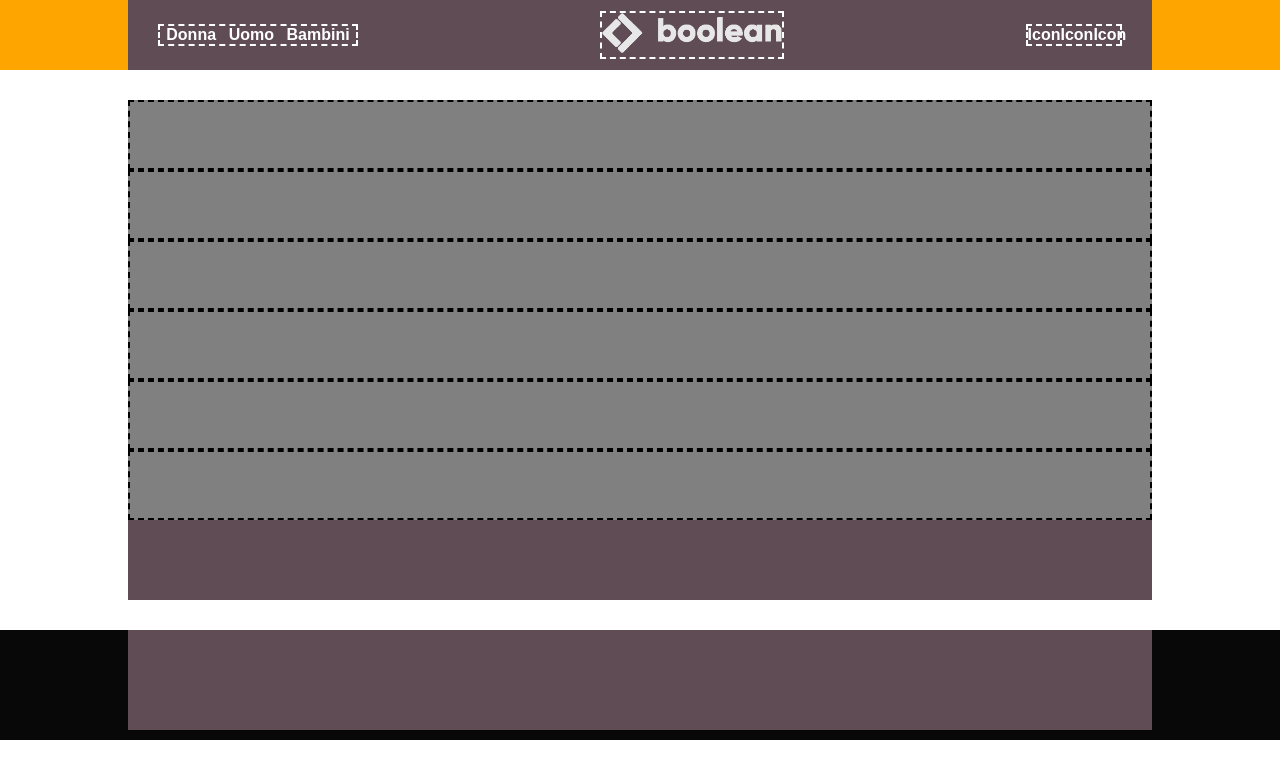
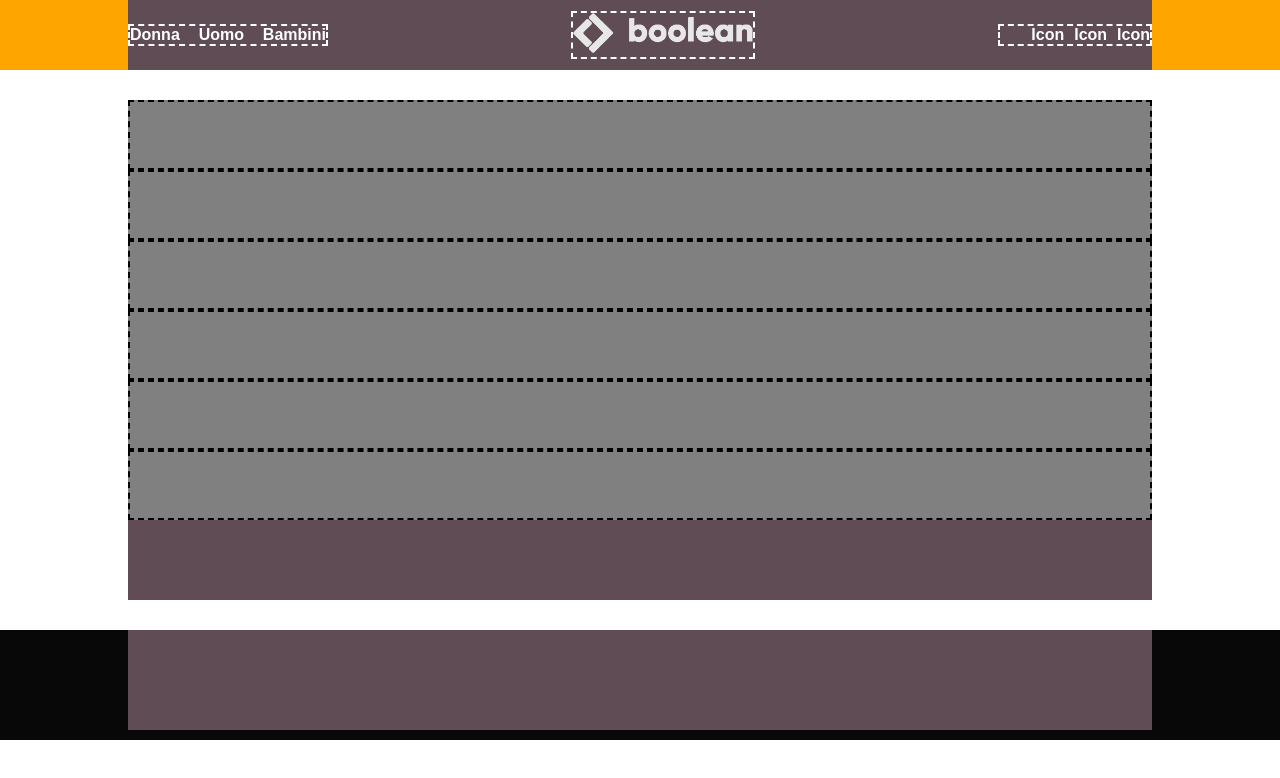
Before and after one commit to lucapolzone/html-css-boolando, a plain HTML site: page index.html in a window 1280 px wide. Drawn offline with Linux system fonts and the light colour scheme.

Commit message:
fixed header

```diff
--- a/css/style.css
+++ b/css/style.css
@@ -54,11 +54,10 @@ header nav {
 
 header nav ul {
   display: flex;
-  justify-content: space-around;
+  justify-content: space-between;
 }
 
 .wrapper.wrapper-header {
-  padding: 0 30px;
   justify-content: space-between;
   align-items: center;
 }
@@ -73,14 +72,18 @@ header nav ul {
 }
 
 #header--login {
-  width: 10%;
+  width: 15%;
   /* debug */
   border: 2px dashed white;
 }
 
 #header--login ul {
   display: flex;
-  justify-content: space-around;
+  justify-content: flex-end;
+}
+
+#header--login li {
+  margin-left: 10px;
 }
 
 
```
